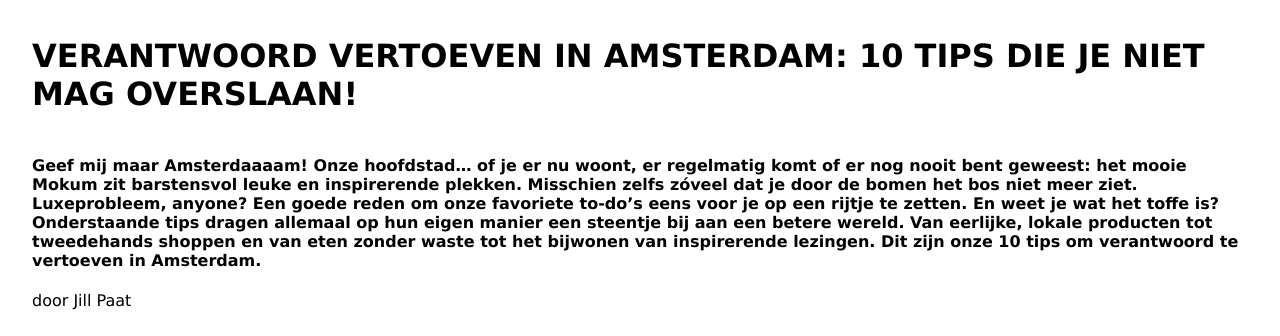
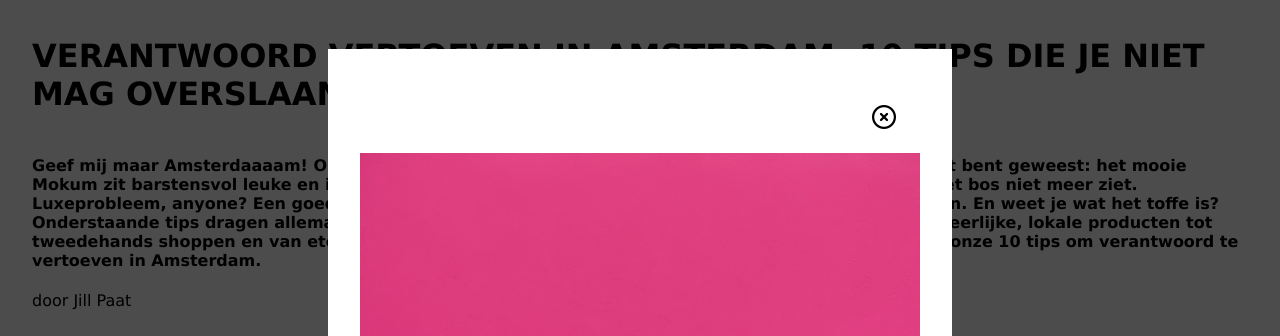
Before and after one commit to DJLauwy/per3.FRO_o2_lightboxJavascript, a plain HTML site: page index.html in a window 1280 px wide. Both pictures are taken after a click on the element "Ga toch fietsen!". Shown: the top 336 px of the page. Drawn offline with Linux system fonts and the light colour scheme.

Commit message:
final version
Opdracht afgerond

```diff
--- a/index.html
+++ b/index.html
@@ -6,6 +6,7 @@
 		<meta name="viewport" content="width=device-width, initial-scale=1.0">
 		<meta name="author" content="Lau de Hoop">
 		<link rel="stylesheet" type="text/css" href="style.css">
+		<script src="https://kit.fontawesome.com/16946e2d22.js" crossorigin="anonymous"></script>
 	</head>
 	<body>
 		<header>
--- a/script.js
+++ b/script.js
@@ -8,8 +8,30 @@
 	allInfo[i].remove();
 }
 
+function sluitModaal(){
+	document.getElementById('modaal').remove();
+}
+
 function maakModaal(num){
 	console.log(allIndex[num]);
+	let modaal = document.createElement('div');
+	modaal.className = 'modaal';
+	modaal.id = 'modaal';
+	modaal.addEventListener('click', sluitModaal);
+	// sluitknop maken
+	let sluitKnop = document.createElement('i');
+	sluitKnop.className = 'far fa-times-circle sluit-knop';
+	sluitKnop.addEventListener('click', sluitModaal);
+	let modaalCon = document.createElement('div');
+	modaalCon.className = 'modaal-con';
+	modaalCon.innerHTML = allIndex[num].innerHTML;
+	// dit zorgt ervoor dat je alleen buiten het modaalCon kan klikken om te sluiten
+	modaalCon.addEventListener('click', function(e){
+		e.stopPropagation();
+	});
+	modaalCon.prepend(sluitKnop);
+	modaal.append(modaalCon);
+	document.body.append(modaal);
 }
 
 for(let i=0; i<allKlein.length; i++){
--- a/style.css
+++ b/style.css
@@ -47,6 +47,38 @@
 	text-shadow:0 0 4px #000;
 }
 
+/*modaal opmaken*/
+.modaal{
+    position: fixed;
+    top:0;
+    left:0;
+    height: 100vh;
+    width:100vw;
+    background-color: rgba(0,0,0,0.7);
+    display: grid;
+    align-items: center;
+    justify-content: center;
+}
+
+.modaal-con{
+    background-color: #fff;
+    max-width: 70vh;
+    padding:2em;
+    max-height: 80vh;
+    overflow:auto;
+    animation: schuifIn .3s cubic-bezier(.17,.67,.8,1.47) forwards;
+}
+
+.sluit-knop{
+    float:right;
+    font-size:1.5em;
+    margin:1em;
+}
+
+.sluit-knop:hover{
+    color:red;
+}
+
 .validatie img {
     height: 1em;
     width: auto;
@@ -54,3 +86,24 @@
     margin: 0 .3em;
     cursor: pointer;
 }
+
+@keyframes schuifIn{
+    0% {margin-top: 90vh; }
+    100% {margin-top :0; }
+}
+@-moz-keyframes schuifIn{
+    0% {margin-top: 90vh; }
+    100% {margin-top :0; }
+}
+@-webkit-keyframes schuifIn{
+    0% {margin-top: 90vh; }
+    100% {margin-top :0; }
+}
+@-o-keyframes schuifIn{
+    0% {margin-top: 90vh; }
+    100% {margin-top :0; }
+}
+@-ms-keyframes schuifIn{
+    0% {margin-top: 90vh; }
+    100% {margin-top :0; }
+}
```
